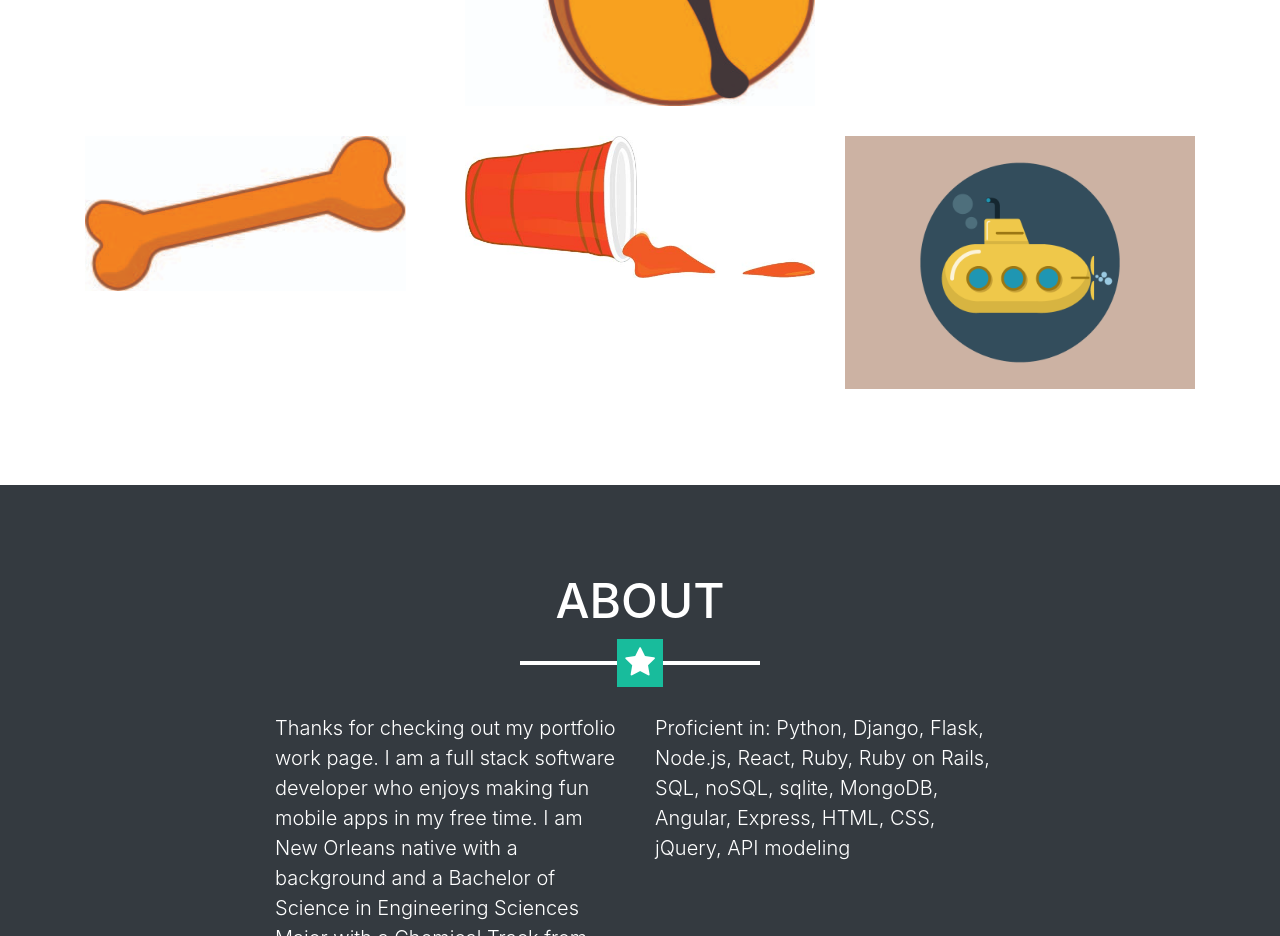
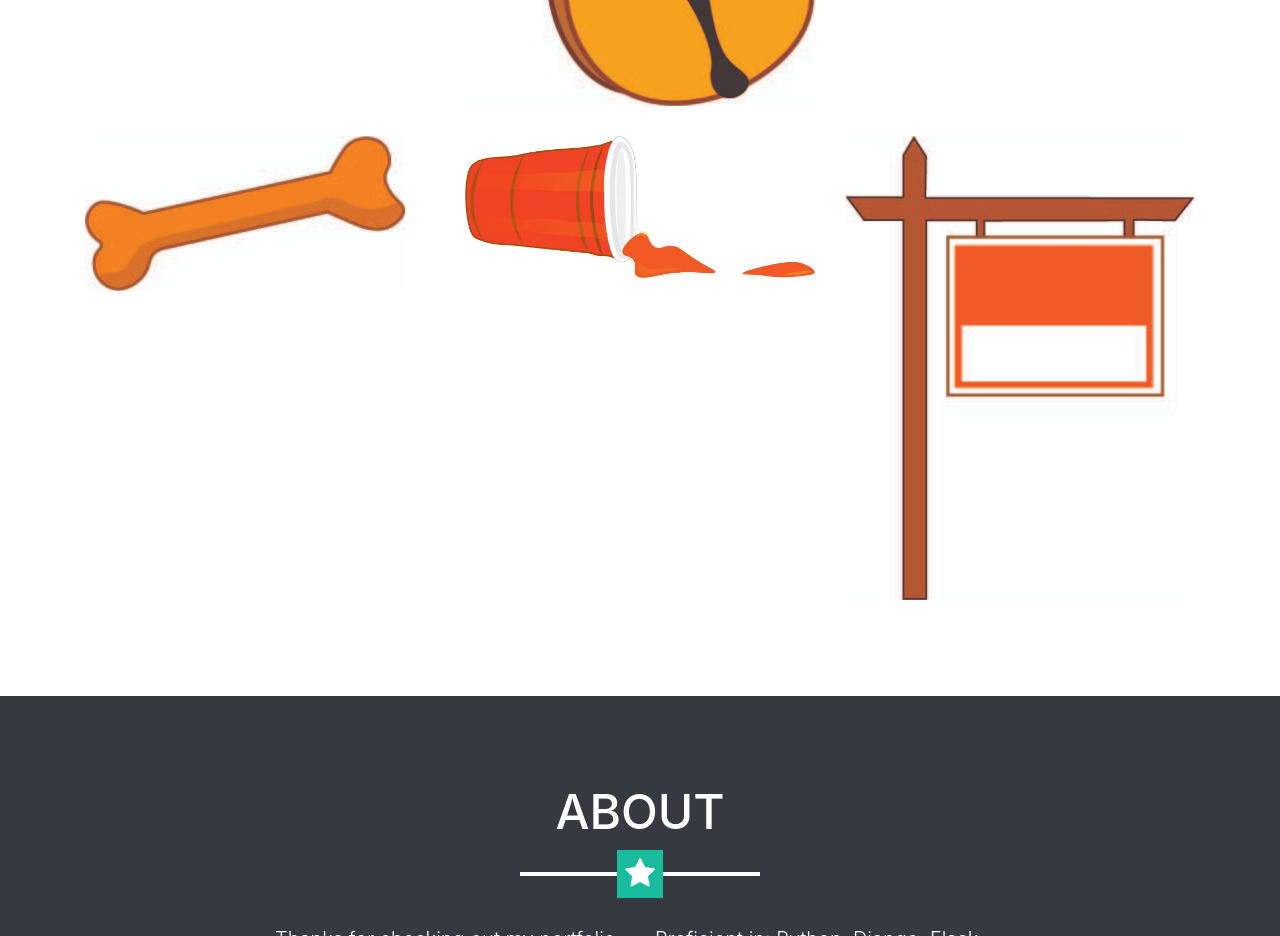
Before and after one commit to gracejansen227/gracejansen227.github.io, a website with bundled scripts: page index.html in a window 1280 px wide. Shown: the part 1640-2576 px from the top of the page. Built offline with nearby package versions, Linux system fonts and the light colour scheme.

Commit message:
added last logo

```diff
--- a/index.html
+++ b/index.html
@@ -125,7 +125,7 @@
                   <i class="fa fa-search-plus fa-3x"></i>
                 </div>
               </div>
-              <img class="img-fluid" src="img/portfolio/submarine.png" alt="">
+              <img class="img-fluid" src="img/portfolio/forsales.jpg" alt="">
             </a>
           </div>
         </div>
```
Also changed, not shown: img/portfolio/forsales.jpg (added).
